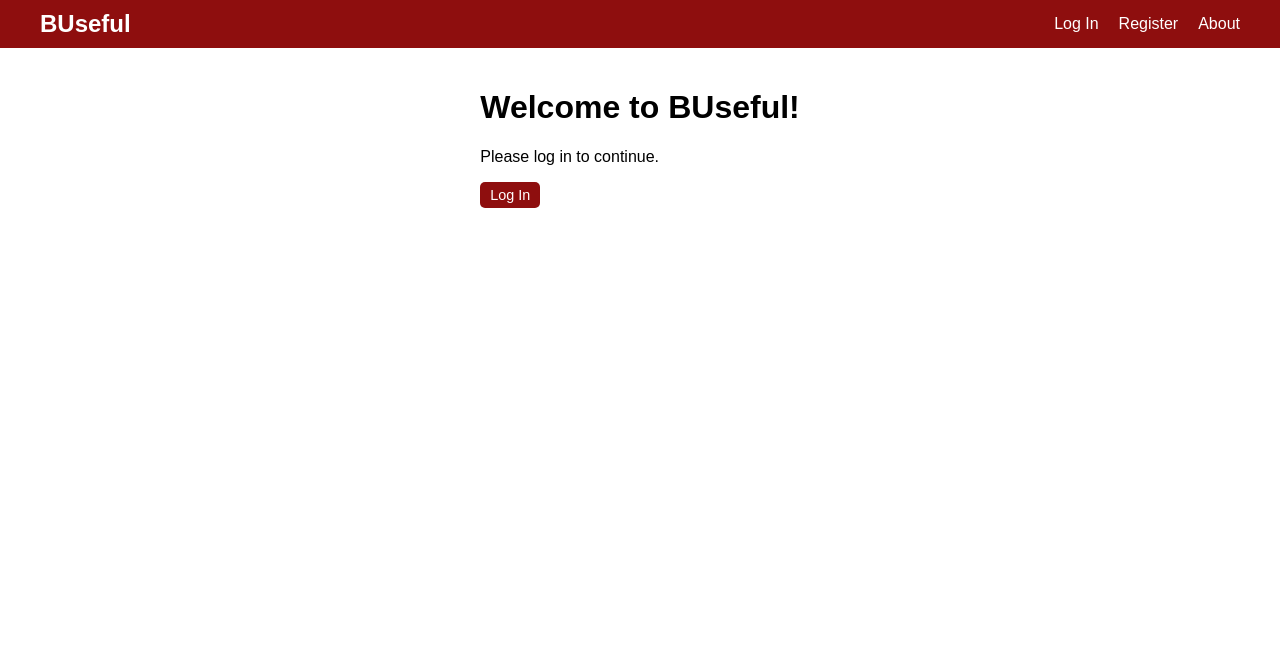
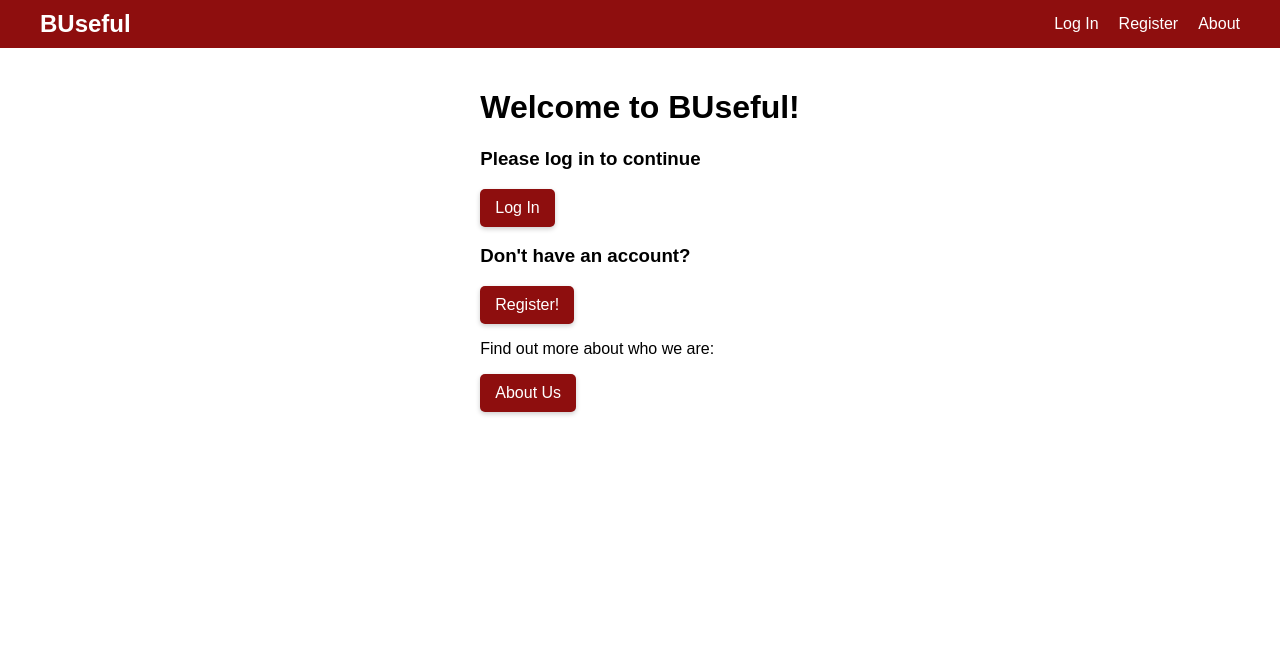
Before and after one commit to picoting/cs412, a Django app: page /beuseful/ in a window 1280 px wide. Shown: the top 652 px of the page. Run offline with Django 5.2, Linux system fonts and the light colour scheme.

Commit message:
got profile pic upload working FINALLY

```diff
--- a/beuseful/templates/beuseful/base.html
+++ b/beuseful/templates/beuseful/base.html
@@ -12,7 +12,7 @@
             <nav class="navbar">
                 <div class="nav-container">
                     <!-- logo -->
-                    <a href="{% url 'about' %}" class="logo">BUseful</a>
+                    <a href="{% url 'default' %}" class="logo">BUseful</a>
                     <!-- primary nav -->
                     <ul class="nav-links">
                         {% if user.is_authenticated %}
--- a/beuseful/templates/beuseful/create_profile_form.html
+++ b/beuseful/templates/beuseful/create_profile_form.html
@@ -4,7 +4,7 @@
 
 {% block content %}
 <h2>Create Profile</h2>
-<form method="post" action="{% url 'create_profile_form' %}">
+<form method="post" enctype="multipart/form-data" action="{% url 'create_profile_form' %}">
     {% csrf_token %}
 
     <!-- User Form Errors -->
--- a/beuseful/templates/beuseful/default.html
+++ b/beuseful/templates/beuseful/default.html
@@ -4,6 +4,13 @@
 
 {% block content %}
     <h1>Welcome to BUseful!</h1>
-    <p>Please log in to continue.</p>
-    <a href="{% url 'login' %}" class="button small" >Log In</a>
+    <h3>Please log in to continue</h3>
+    <a href="{% url 'login' %}" class="button" >Log In</a>
+
+    <h3>Don't have an account?</h3>
+    <a href="{% url 'create_profile_form' %}" class="button" >Register!</a>
+
+
+    <p>Find out more about who we are:</p>
+    <a href="{% url 'about' %}" class="button" >About Us</a>
 {% endblock %}
--- a/beuseful/templates/beuseful/log_out.html
+++ b/beuseful/templates/beuseful/log_out.html
@@ -10,7 +10,7 @@
 <body>
     <h2>You have been logged out</h2>
     <p><a href="{% url 'login' %}" class="button small" >Log in again</a></p>
-    <p><a href="{% url 'profile_list' %}" class="button small" >Return to all profiles</a></p>
+    <p><a href="{% url 'default' %}" class="button small" >Return to Home</a></p>
 </body>
 </html>
 
--- a/beuseful/views.py
+++ b/beuseful/views.py
@@ -81,7 +81,7 @@ class CreateProfileView(CreateView):
     template_name = 'beuseful/create_profile_form.html'
 
     def get_success_url(self):
-        return reverse('profile_list')
+        return reverse('activity_page')
 
     def get_context_data(self, **kwargs):
         context = super().get_context_data(**kwargs)
@@ -92,11 +92,15 @@ class CreateProfileView(CreateView):
     def post(self, request, *args, **kwargs):
         self.object = None
         user_form = UserCreationForm(self.request.POST)
-        profile_form = self.get_form()
+        profile_form = self.form_class(data=self.request.POST, files=self.request.FILES)
+
+        print("FILES Received:", self.request.FILES)  # Debug request.FILES
 
         if user_form.is_valid() and profile_form.is_valid():
             return self.form_valid(user_form, profile_form)
         else:
+            print("User Form Errors:", user_form.errors)
+            print("Profile Form Errors:", profile_form.errors)
             return self.form_invalid(user_form, profile_form)
 
     def form_valid(self, user_form, profile_form):
@@ -104,6 +108,8 @@ class CreateProfileView(CreateView):
         profile = profile_form.save(commit=False)
         profile.user = user
         profile.username = user.username
+        if 'profile_picture' in self.request.FILES:
+            profile.profile_picture = self.request.FILES['profile_picture']  # Explicitly save the file
         profile.save()
         login(self.request, user)
         return super().form_valid(profile_form)
```
Also changed, not shown: media/profile_pictures/deroach.jpg (added).
